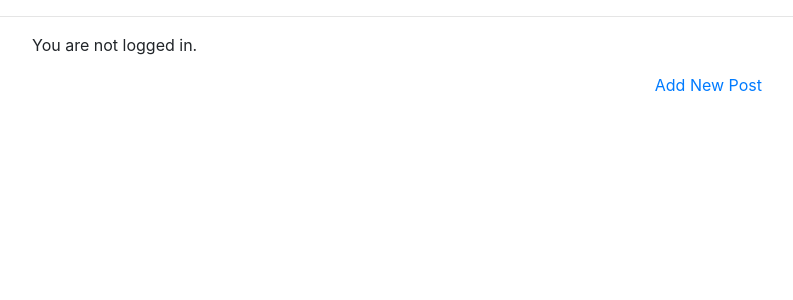
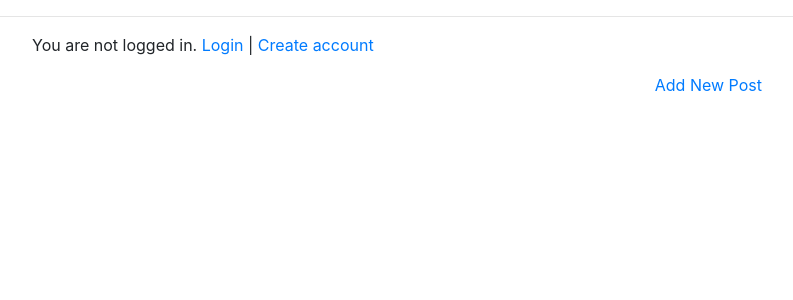
Before and after one commit to theshahulhameed/blog-app, a Django app: page / in a window 1280 px wide. Shown: the part 80-380 px from the top of the page, without its empty margins (243-1036 px from the left). Run offline with Django 3.2, Linux system fonts and the light colour scheme; data that the repository does not hold is empty; some libraries are stand-ins or nearby versions.

Commit message:
Added login/signup links in the homepage.

```diff
--- a/templates/base.html
+++ b/templates/base.html
@@ -76,8 +76,10 @@
             </div>
           </p>
           {% else %}
-          <p> You are not logged in. </p>
-          <a href="{% url 'login' %}"></a>
+          <p> You are not logged in.
+          <a href="{% url 'login' %}">Login</a> |
+          <a href="{% url 'signup' %}">Create account</a>
+        </p>
           {% endif %}
     {% block content %}
     {% endblock content %}
```
